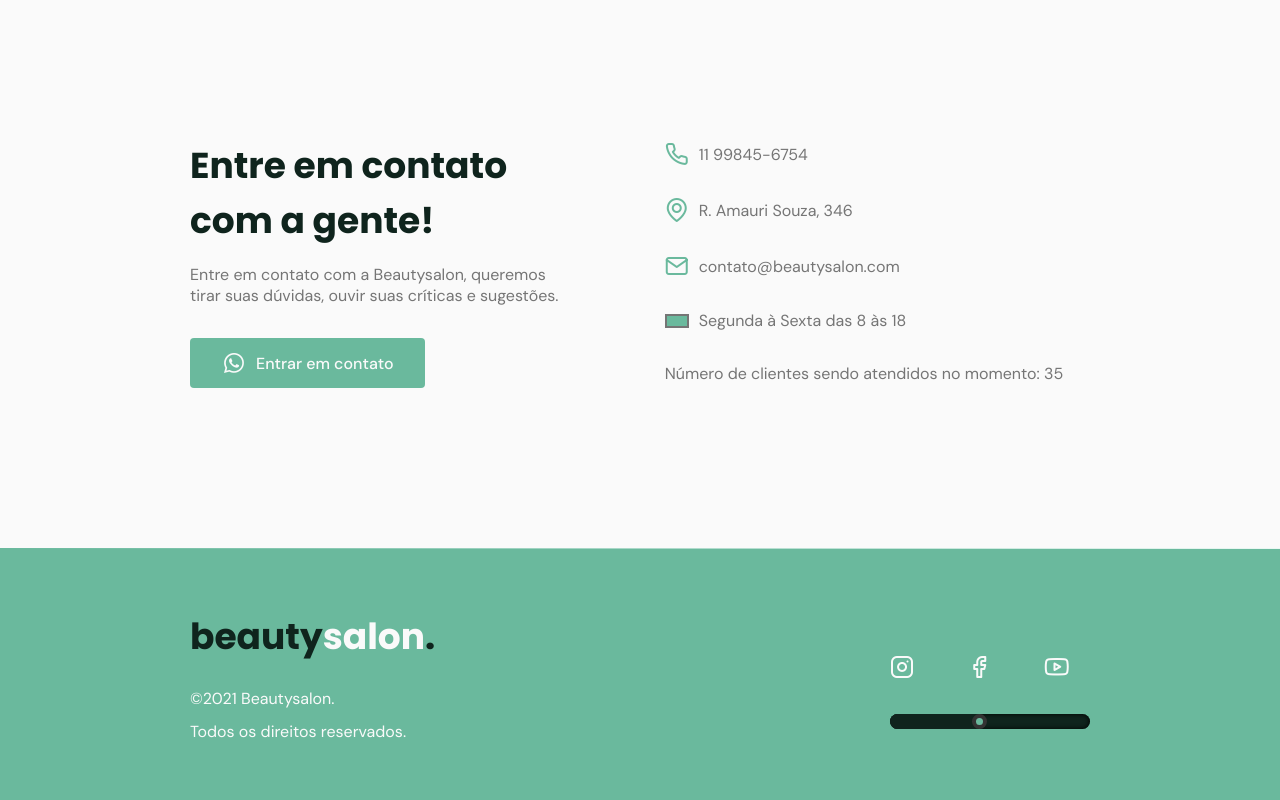
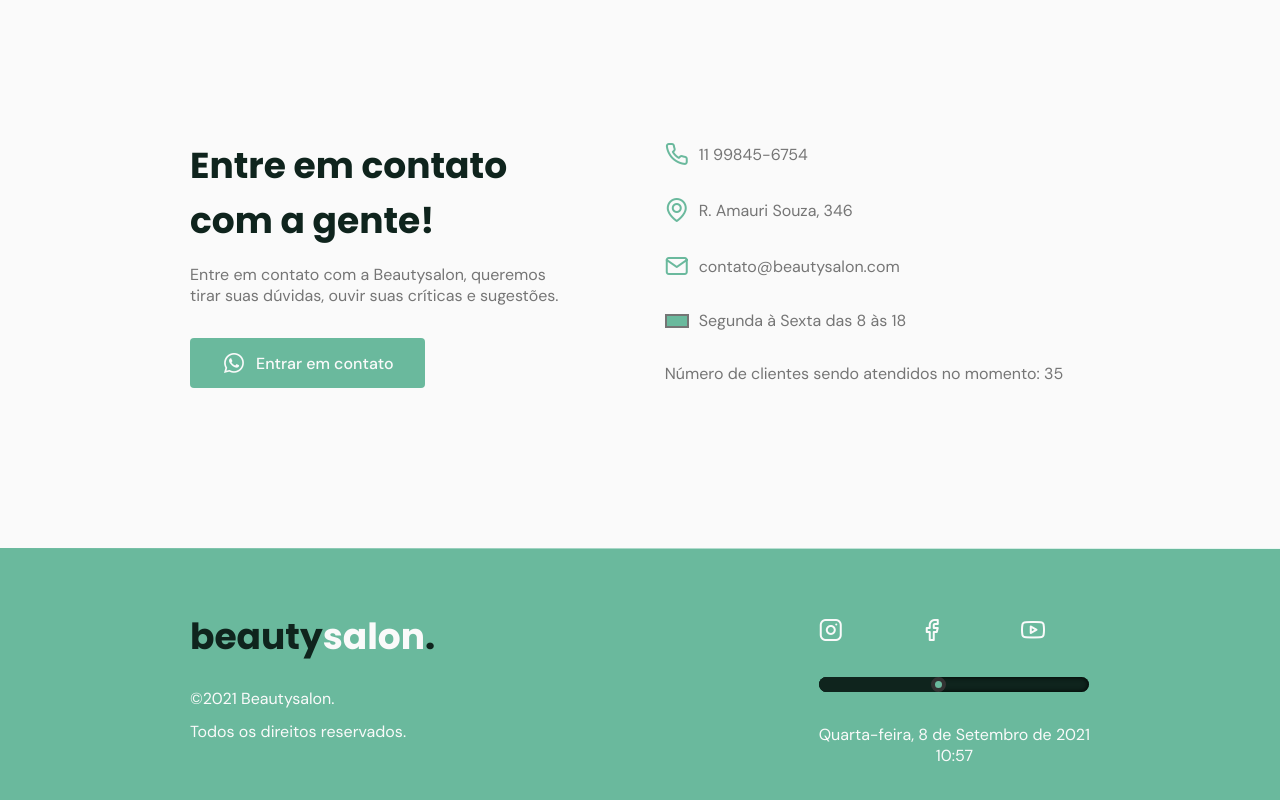
Before and after one commit to RodrigoFonsecaG/beautysalon, a plain HTML site: page index.html in a window 1280 px wide. Shown: the part 4263-5063 px from the top of the page. Drawn offline with nearby package versions, Linux system fonts and the light colour scheme; no server answers; files whose address does not match are found by name.

Commit message:
added actual time

```diff
--- a/index.html
+++ b/index.html
@@ -331,6 +331,7 @@
             max="360"
             value="159"
           />
+          <div class="actualDate"><p>dwaiudhawy8uadhaiuwdhauiw</p></div>
         </div>
       </div>
     </footer>
--- a/main.js
+++ b/main.js
@@ -157,20 +157,18 @@ const langButton = document.querySelector('.lang');
 langButton.addEventListener('click', handleLanguage);
 
 function handleLanguage() {
-  if(document.documentElement.classList.contains('ptBR')){
+  if (document.documentElement.classList.contains('ptBR')) {
     document.documentElement.classList.remove('ptBR');
     document.documentElement.classList.add('enUS');
     langButton.innerHTML = 'PT-BR';
     changeLanguage('enUS');
-  }
-  else if(document.documentElement.classList.contains('enUS')){
+  } else if (document.documentElement.classList.contains('enUS')) {
     document.documentElement.classList.remove('enUS');
     document.documentElement.classList.add('ptBR');
     langButton.innerHTML = 'EN-US';
     changeLanguage('ptBR');
   }
 }
-
 
 /*HORARIO FUNCIONAMENTO*/
 import funcionamento from './modules/funcionamento.js';
@@ -179,8 +177,9 @@ funcionamento();
 import changeColor from './modules/color.js';
 changeColor();
 
-
-
 /*NUMEROS DE CLIENTES*/
 import numerosClientes from './modules/clients.js';
 numerosClientes();
+
+import actualTime from './modules/time.js';
+setInterval(actualTime,1000);
--- /dev/null
+++ b/modules/time.js
@@ -0,0 +1,51 @@
+export default function actualTime() {
+  const data = new Date();
+  const diaMes = data.getDate();
+  const diaSemana = data.getDay();
+  const mes = data.getMonth();
+  const ano = data.getFullYear();
+  const hora = data.getUTCHours() - 3;
+  const minutos = data.getUTCMinutes();
+  const actualDate = document.querySelector('.actualDate');
+
+  function converterMesTexto(mes) {
+    let mesTexto = [
+      'Janeiro',
+      'Fevereiro',
+      'Março',
+      'Abril',
+      'Maio',
+      'Junho',
+      'Julho',
+      'Agosto',
+      'Setembro',
+      'Outubro',
+      'Novembro',
+      'Dezembro'
+    ];
+
+    return mesTexto[mes];
+  }
+
+  function converterDiaTexto(dia) {
+    let diaTexto = [
+      'Domingo',
+      'Segunda-feira',
+      'Terça-feira',
+      'Quarta-feira',
+      'Quinta-feira',
+      'Sexta-feira',
+      'Sábado',
+    ];
+
+    return diaTexto[dia];
+  }
+
+  function construirData(){
+    let diaTexto = converterDiaTexto(diaSemana)
+    let mesTexto = converterMesTexto(mes);
+    actualDate.innerHTML = `${diaTexto}, ${diaMes} de ${mesTexto} de ${ano}<span> ${hora}:${minutos}<span>`
+  }
+
+  construirData();
+}
--- a/style.css
+++ b/style.css
@@ -848,6 +848,7 @@ footer .social a:hover {
   margin-top: 2rem;
   font-style: italic;
   font-size: 1.125rem;
+  max-width: 400px;
 }
 
 .daily-quote span {
@@ -904,7 +905,7 @@ html body nav ul .lang:hover {
 /*MUDAR COR DO SITE*/
 
 input[type='range'] {
-  width: 200px;
+  max-width: 270px;
   height: 15px;
   -webkit-appearance: none;
   background: var(--title-color);
@@ -928,8 +929,10 @@ input[type='range']::-webkit-slider-thumb {
 footer .container .social {
   grid-template-areas:
     'instagram facebook youtube'
-    'slider slider slider';
+    'slider slider slider'
+    'data data data';
 }
+
 
 .icon-instagram {
   grid-area: instagram;
@@ -947,6 +950,18 @@ footer .container .social {
   grid-area: slider;
 }
 
+/*DATA ATUAL*/
+
+.actualDate{
+  grid-area: data;
+  color: var(--text-color-light);
+}
+
+.actualDate span {
+  display: block;
+  text-align: center;
+}
+
 /*NUMERO DE CLIENTES*/
 
 .numeros-clientes{
```
